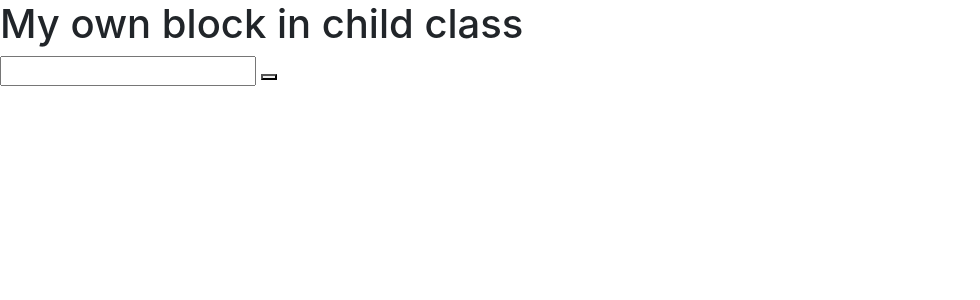
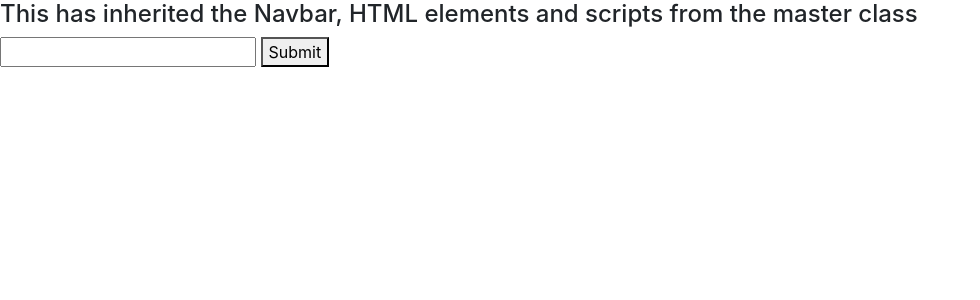
Before and after one commit to JohnByrneJames/MVC_Flask, a Flask app: page /Login/ in a window 1280 px wide. Shown: the part 56-356 px from the top of the page, without its empty margins (0-980 px from the left). Run offline with Flask 2, Linux system fonts and the light colour scheme; some libraries are stand-ins or nearby versions.

Commit message:
Finished README.md

```diff
--- a/Flask/app.py
+++ b/Flask/app.py
@@ -23,6 +23,7 @@ def login_page():
 # import request to use the methods check status code
 # add control flow to redirect the user according to the status code
 
+
 # syntax to run app -> Check instance (5), check route (10) run function (11)
 if __name__ == '__main__':
     app.run(debug=True)
--- a/templates/index.html
+++ b/templates/index.html
@@ -2,9 +2,9 @@
 {% block title %} Home Page {% endblock %}
 
 {% block content %}
-<h1>My own block in child class</h1>
+<h4>This has inherited the Navbar, HTML elements and scripts from the master class</h4>
 <form>
     <input type="text">
-    <button type="submit"></button>
+    <button type="submit">Submit</button>
 </form>
 {% endblock %}
```
